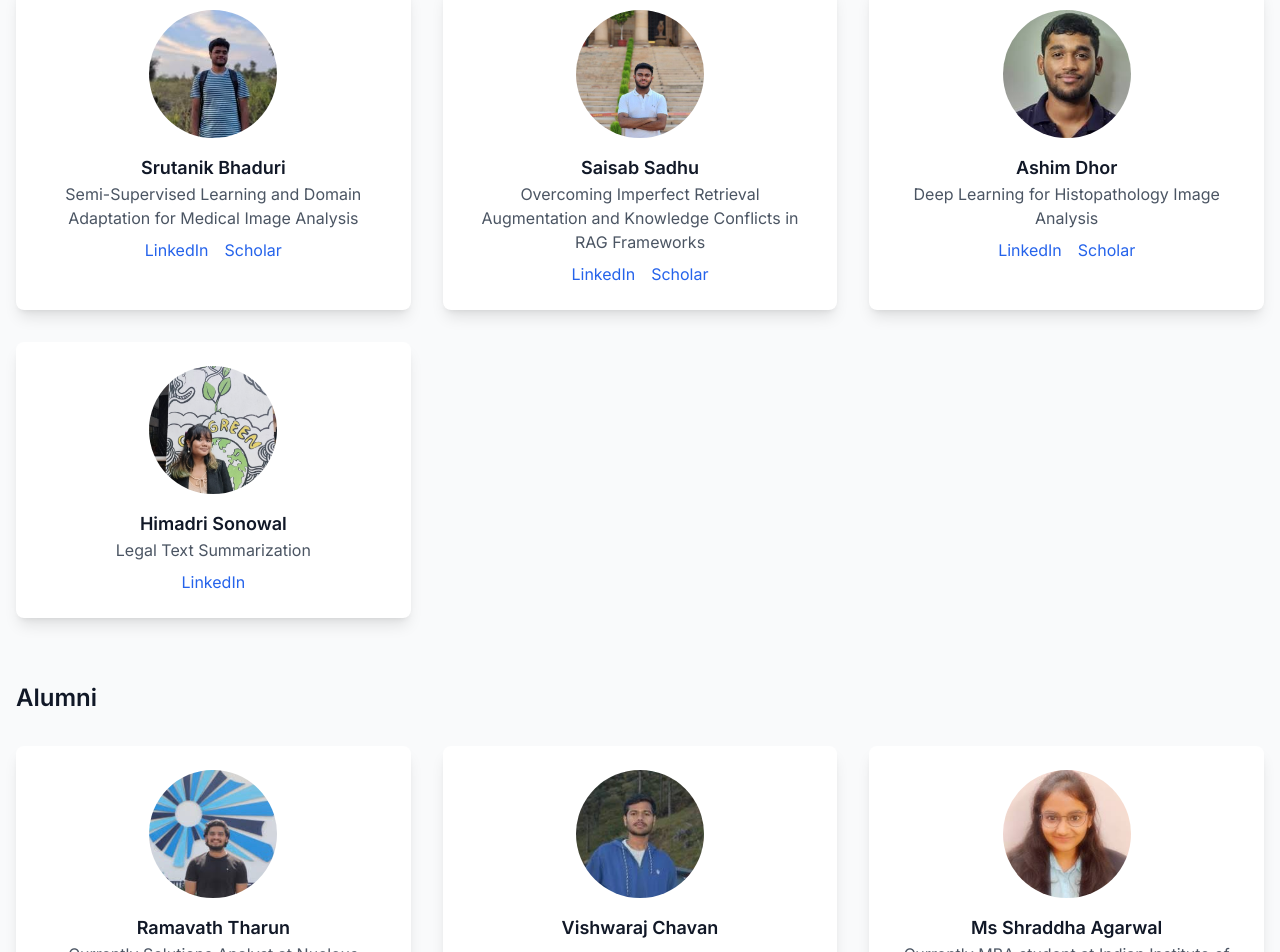
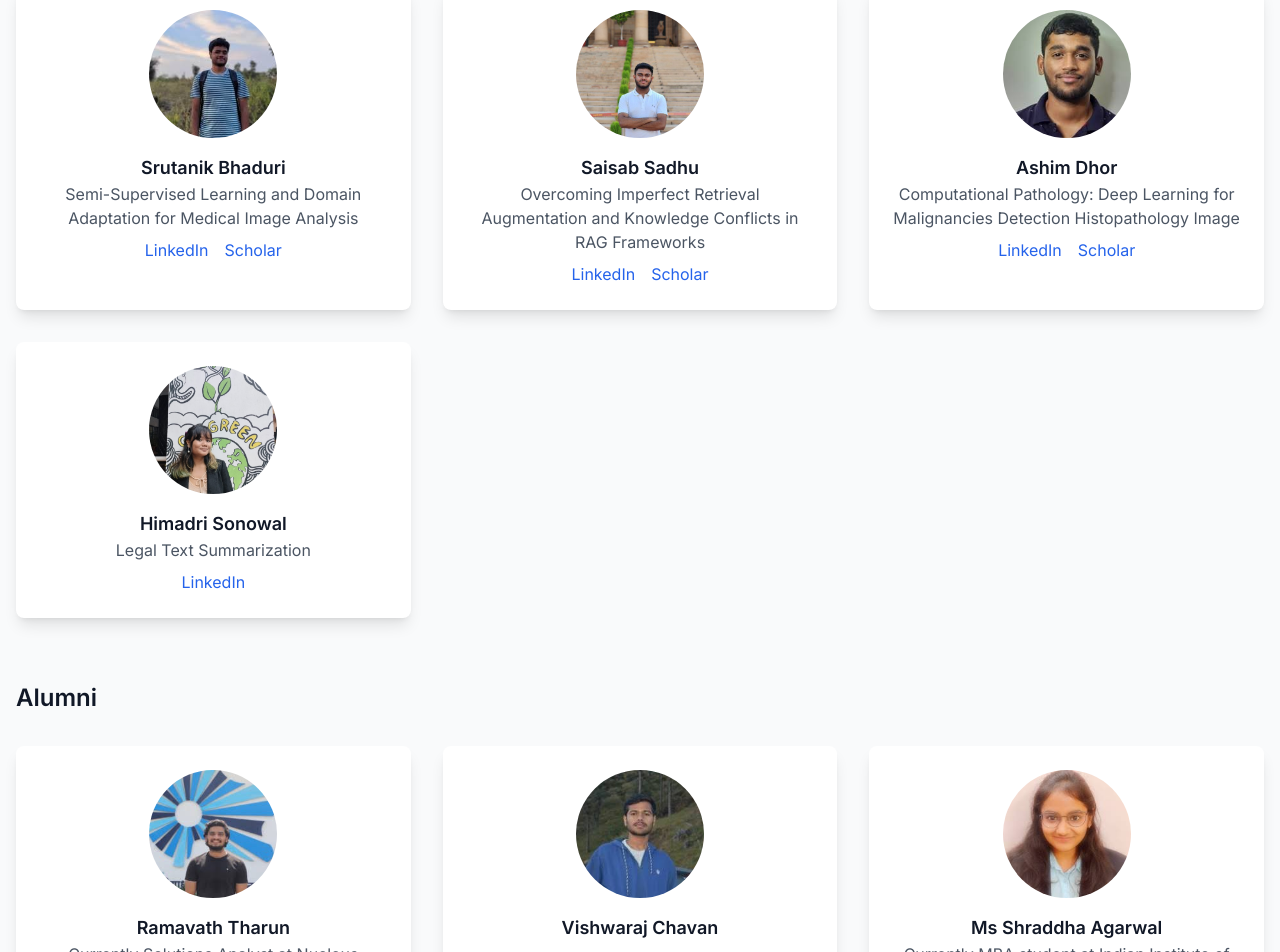
Before and after one commit to bdslab-iiserb/bdslab-iiserb.github.io, a React (Vite) app: page /#/team in a window 1280 px wide. Shown: the part 1978-2930 px from the top of the page. Built offline with nearby package versions, Linux system fonts and the light colour scheme.

Commit message:
Update Team.tsx

```diff
--- a/src/pages/Team.tsx
+++ b/src/pages/Team.tsx
@@ -92,7 +92,7 @@ export default function Team() {
       },
       {
         name: "Ashim Dhor",
-        research: "Deep Learning for Histopathology Image Analysis",
+        research: "Computational Pathology: Deep Learning for Malignancies Detection Histopathology Image",
         email: "ashim21@iiserb.ac.in",
         linkedin:'https://www.linkedin.com/in/ashim-dhor/',
         scholarProfile: "https://scholar.google.com/citations?user=KnN80Q4AAAAJ&hl=en",
```
